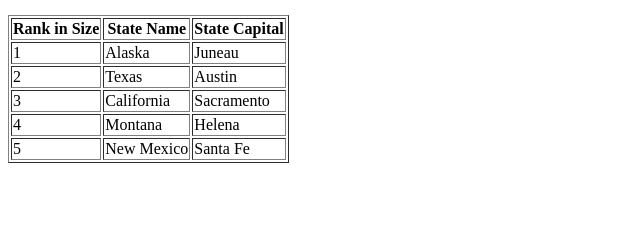
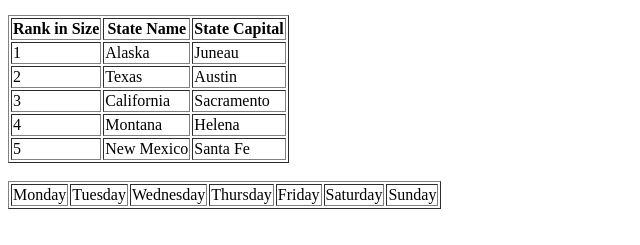
Before and after one commit to natalie0112/natalie0112.github.io, a plain HTML site: page project5.html in a window 1280 px wide. Shown: the part 151-396 px from the top of the page, without its empty margins (0-640 px from the left). Drawn offline with Linux system fonts and the light colour scheme.

Commit message:
Update project5.html

```diff
--- a/project5.html
+++ b/project5.html
@@ -34,7 +34,7 @@
 
   </table>
 
-  <br>
+<br>
 
   <table border="1">
 
@@ -76,6 +76,18 @@
 
   </table>
 
+<br>
+
+  <table border="1">
+
+    <tr>
+
+      <td>Monday</td><td>Tuesday</td><td>Wednesday</td><td>Thursday</td><td>Friday</td><td>Saturday</td><td>Sunday</td>
+
+    </tr>
+
+  </table>
+
   </body>
 
 </html>
```
